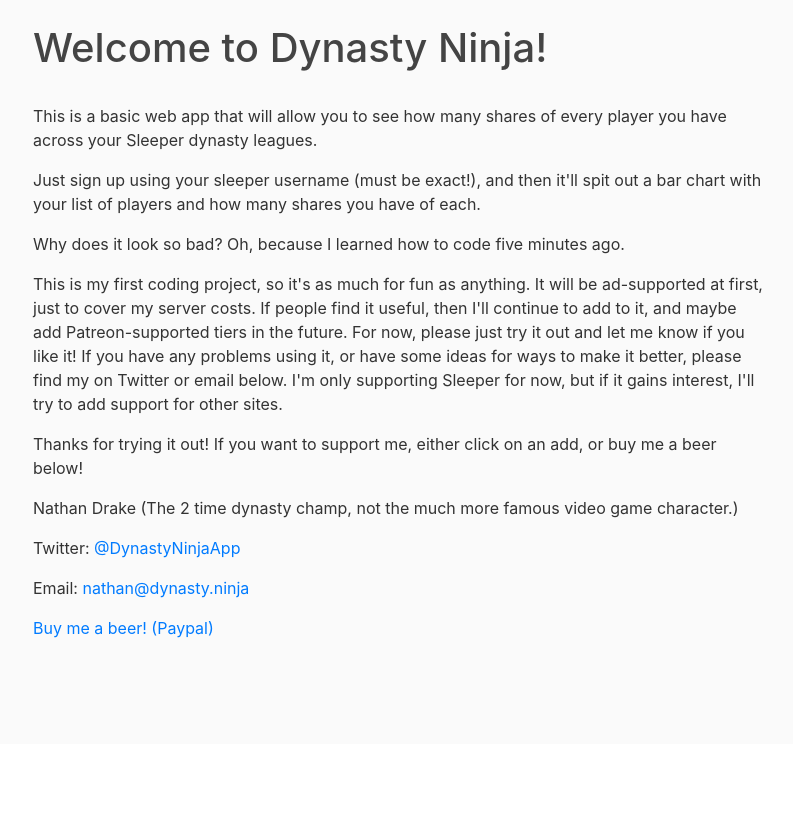
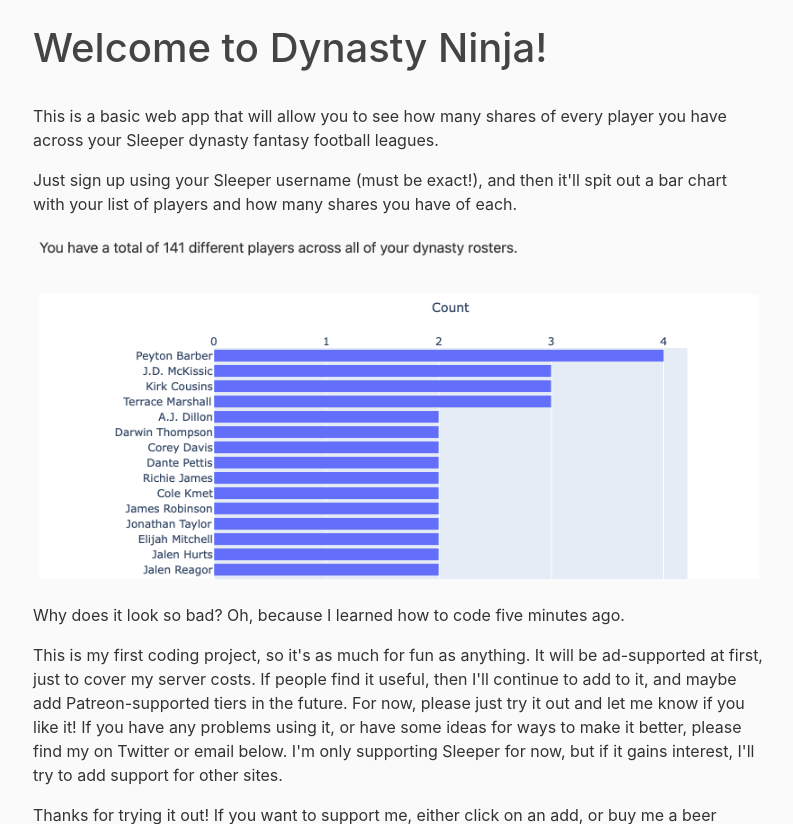
Before and after one commit to drake-nathan/dynasty_ninja, a Django app: page / in a window 1280 px wide. Shown: the part 56-880 px from the top of the page, without its empty margins (52-845 px from the left). Before the commit the page ends 694 px from the top, so only its background shows below. Run offline with Django 3.2, Linux system fonts and the light colour scheme; some libraries are stand-ins or nearby versions.

Commit message:
home page image

```diff
--- a/portfolio/templates/portfolio/home.html
+++ b/portfolio/templates/portfolio/home.html
@@ -1,9 +1,11 @@
 {% extends "portfolio/base.html" %}
+{% load static %}
 {% block content %}
     <h1>Welcome to Dynasty Ninja!</h1>
     <br>
-    <p>This is a basic web app that will allow you to see how many shares of every player you have across your Sleeper dynasty leagues.</p>
-    <p>Just sign up using your sleeper username (must be exact!), and then it'll spit out a bar chart with your list of players and how many shares you have of each.</p>
+    <p>This is a basic web app that will allow you to see how many shares of every player you have across your Sleeper dynasty fantasy football leagues.</p>
+    <p>Just sign up using your Sleeper username (must be exact!), and then it'll spit out a bar chart with your list of players and how many shares you have of each.</p>
+    <img src="{% static 'portfolio/example_portfolio.png' %}" class="img-fluid rounded mb-4" alt="Responsive image">
     <p>Why does it look so bad? Oh, because I learned how to code five minutes ago.</p>
     <p>This is my first coding project, so it's as much for fun as anything. It will be ad-supported at first, just to cover my server costs. If people find it useful, then I'll continue to add to it, and maybe add Patreon-supported tiers in the future. For now, please just try it out and let me know if you like it! If you have any problems using it, or have some ideas for ways to make it better, please find my on Twitter or email below. I'm only supporting Sleeper for now, but if it gains interest, I'll try to add support for other sites.</p>
     <p>Thanks for trying it out! If you want to support me, either click on an add, or buy me a beer below!</p>
```
Also changed, not shown: portfolio/static/portfolio/example_portfolio.png (added).
